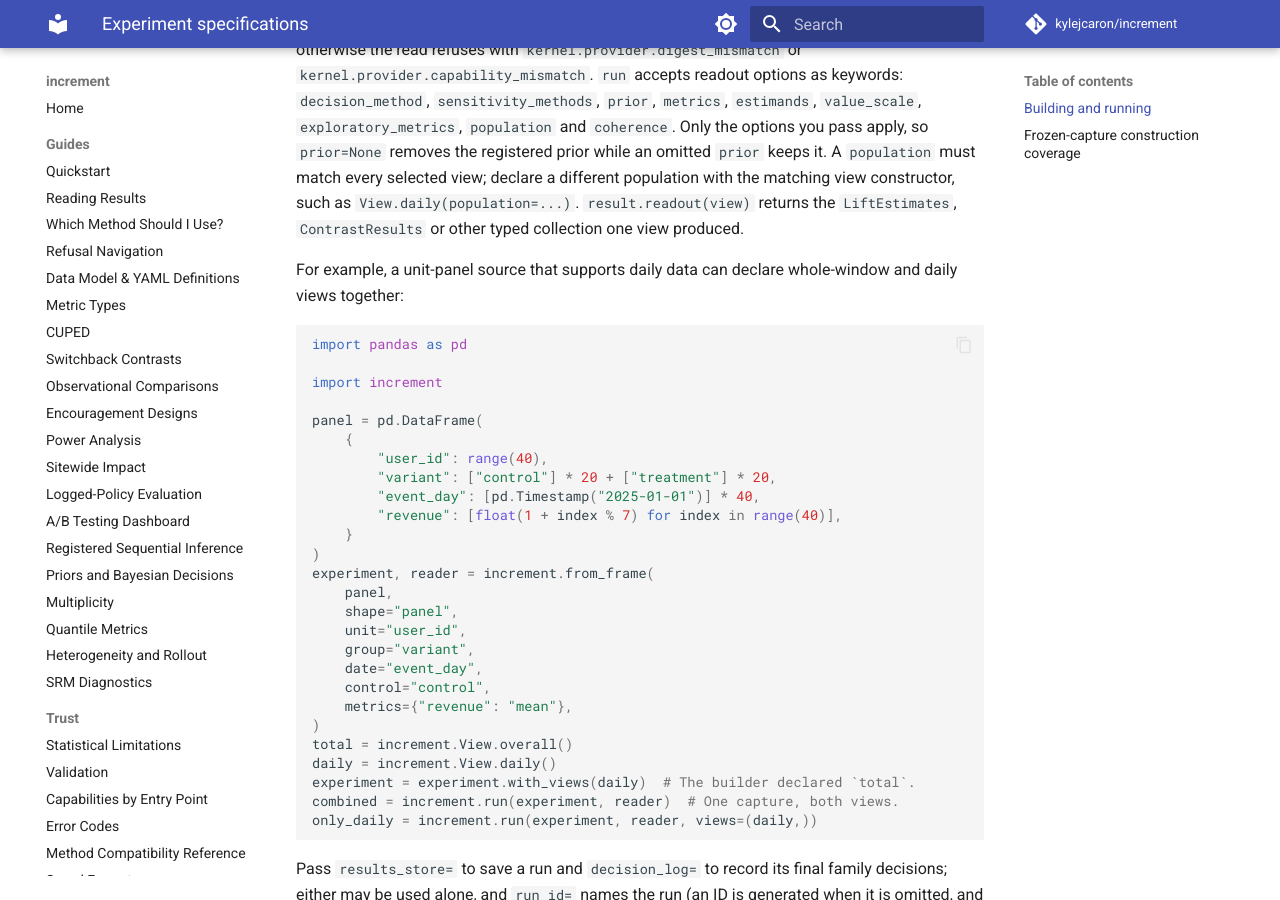
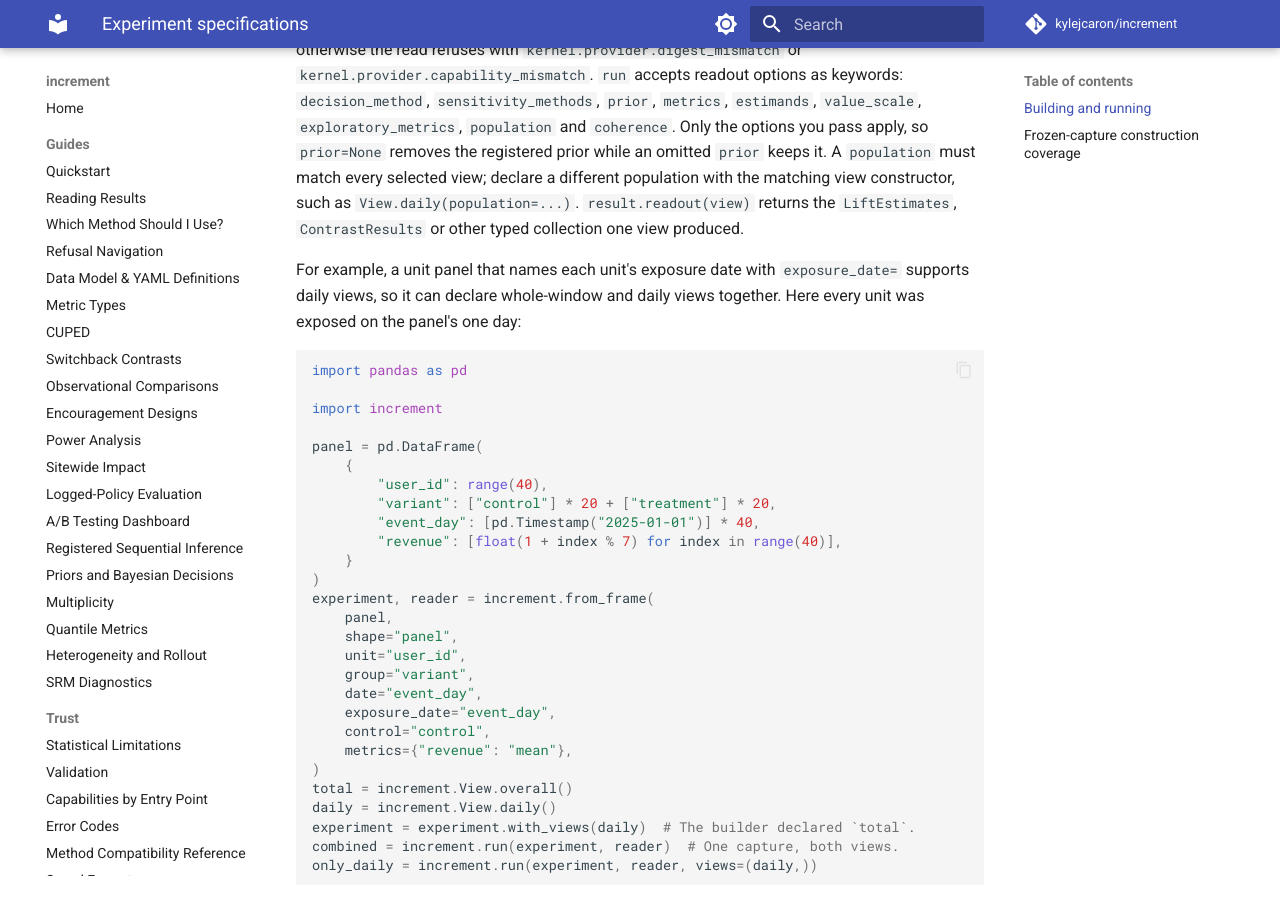
Before and after one commit to kylejcaron/increment, an MkDocs documentation site: the page built from docs/guides/experiment-specifications.md, in a window 1280 px wide and 900 px high, scrolled down 6964 px. Built offline with MkDocs 1.6.1 and Material for MkDocs 9.7.7, drawn with Linux system fonts in a browser that asks for light colours; comment, search, counter and statistics services are not loaded.

Commit message:
test: declare exposure dates in the remaining day-axis panels and doc examples

````diff
--- a/docs/guides/experiment-specifications.md
+++ b/docs/guides/experiment-specifications.md
@@ -350,8 +350,9 @@ declare a different population with the matching view constructor, such as
 `result.readout(view)` returns the `LiftEstimates`, `ContrastResults` or
 other typed collection one view produced.
 
-For example, a unit-panel source that supports daily data can declare whole-window
-and daily views together:
+For example, a unit panel that names each unit's exposure date with
+`exposure_date=` supports daily views, so it can declare whole-window and daily
+views together. Here every unit was exposed on the panel's one day:
 
 ```python
 import pandas as pd
@@ -372,6 +373,7 @@ experiment, reader = increment.from_frame(
     unit="user_id",
     group="variant",
     date="event_day",
+    exposure_date="event_day",
     control="control",
     metrics={"revenue": "mean"},
 )
````
Also changed, not shown: docs/api.md (+4 -1 lines), 2 other files.
